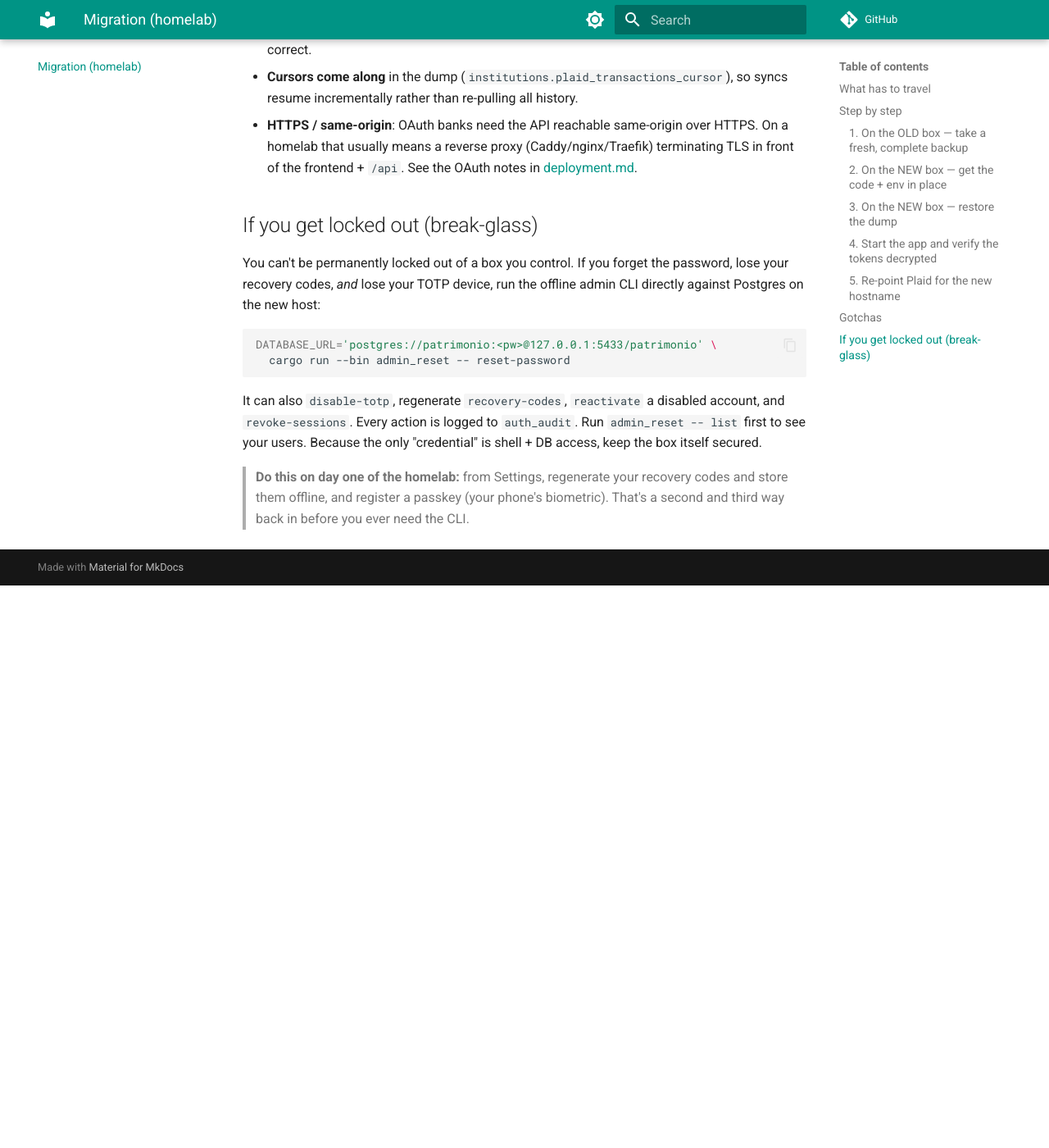
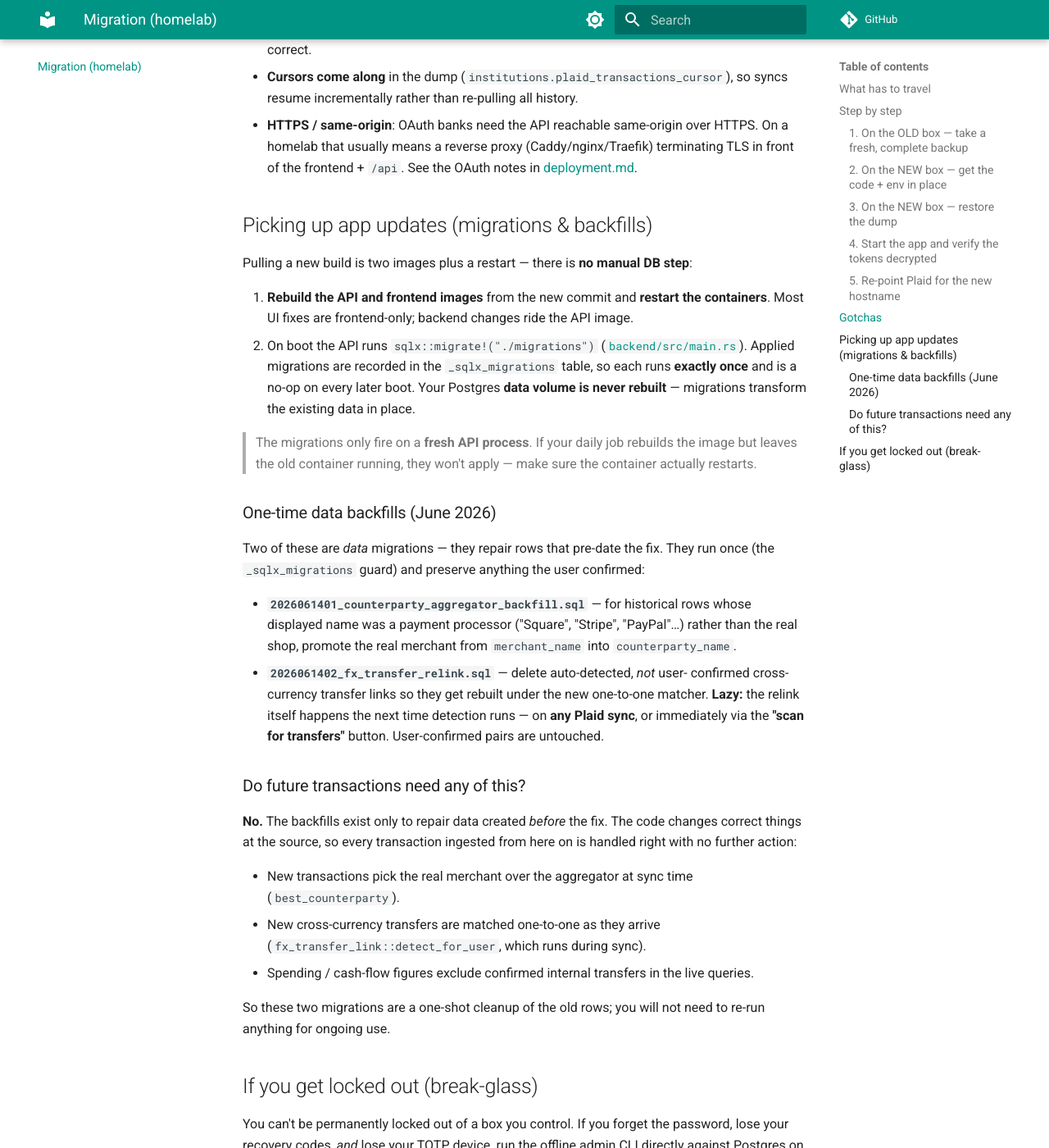
Before and after one commit to nickvander/patrimonio, an MkDocs documentation site: the page built from docs/migration.md, in a window 1280 px wide and 1400 px high, scrolled down 2734 px. Shown: the whole window at 82% size. Built offline with MkDocs 1.6.1 and Material for MkDocs 9.7.7, drawn with Linux system fonts in a browser that asks for light colours; comment, search, counter and statistics services are not loaded; before the commit the page ends 3448 px from its top, so only the background shows below that.

Commit message:
docs(migration): how app updates + the June 2026 one-time backfills apply

```diff
--- a/docs/migration.md
+++ b/docs/migration.md
@@ -126,6 +126,56 @@ balances refresh, the Plaid tokens decrypted against the carried
   terminating TLS in front of the frontend + `/api`. See the OAuth notes in
   [deployment.md](deployment.md).
 
+## Picking up app updates (migrations & backfills)
+
+Pulling a new build is two images plus a restart — there is **no manual DB
+step**:
+
+1. **Rebuild the API and frontend images** from the new commit and **restart
+   the containers**. Most UI fixes are frontend-only; backend changes ride the
+   API image.
+2. On boot the API runs `sqlx::migrate!("./migrations")`
+   ([`backend/src/main.rs`](../backend/src/main.rs)). Applied migrations are
+   recorded in the `_sqlx_migrations` table, so each runs **exactly once** and
+   is a no-op on every later boot. Your Postgres **data volume is never
+   rebuilt** — migrations transform the existing data in place.
+
+> The migrations only fire on a **fresh API process**. If your daily job
+> rebuilds the image but leaves the old container running, they won't apply —
+> make sure the container actually restarts.
+
+### One-time data backfills (June 2026)
+
+Two of these are *data* migrations — they repair rows that pre-date the fix.
+They run once (the `_sqlx_migrations` guard) and preserve anything the user
+confirmed:
+
+- **`2026061401_counterparty_aggregator_backfill.sql`** — for historical rows
+  whose displayed name was a payment processor ("Square", "Stripe", "PayPal"…)
+  rather than the real shop, promote the real merchant from `merchant_name`
+  into `counterparty_name`.
+- **`2026061402_fx_transfer_relink.sql`** — delete auto-detected, *not* user-
+  confirmed cross-currency transfer links so they get rebuilt under the new
+  one-to-one matcher. **Lazy:** the relink itself happens the next time
+  detection runs — on **any Plaid sync**, or immediately via the **"scan for
+  transfers"** button. User-confirmed pairs are untouched.
+
+### Do future transactions need any of this?
+
+**No.** The backfills exist only to repair data created *before* the fix. The
+code changes correct things at the source, so every transaction ingested from
+here on is handled right with no further action:
+
+- New transactions pick the real merchant over the aggregator at sync time
+  (`best_counterparty`).
+- New cross-currency transfers are matched one-to-one as they arrive
+  (`fx_transfer_link::detect_for_user`, which runs during sync).
+- Spending / cash-flow figures exclude confirmed internal transfers in the
+  live queries.
+
+So these two migrations are a one-shot cleanup of the old rows; you will not
+need to re-run anything for ongoing use.
+
 ## If you get locked out (break-glass)
 
 You can't be permanently locked out of a box you control. If you forget the
```
